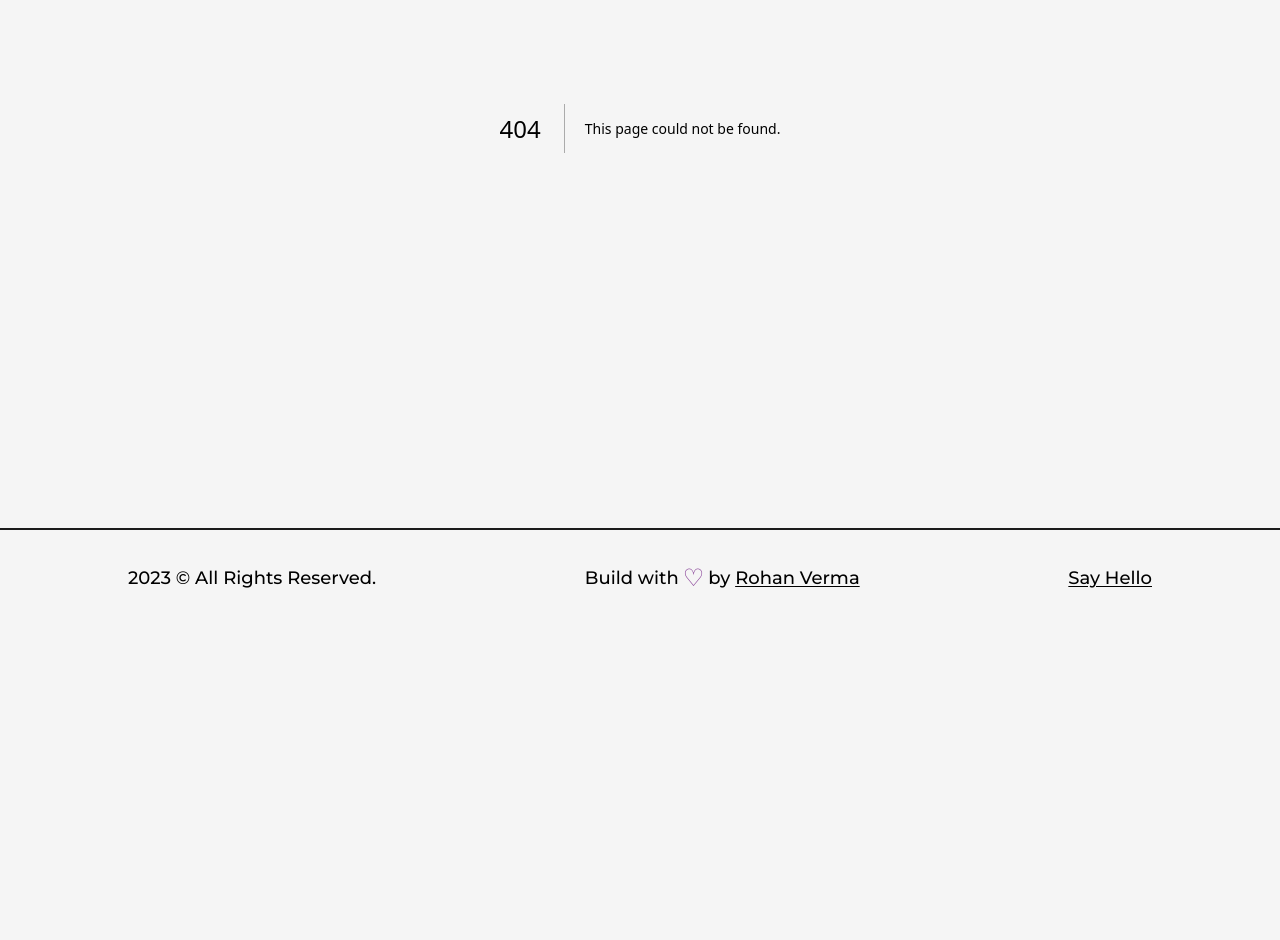
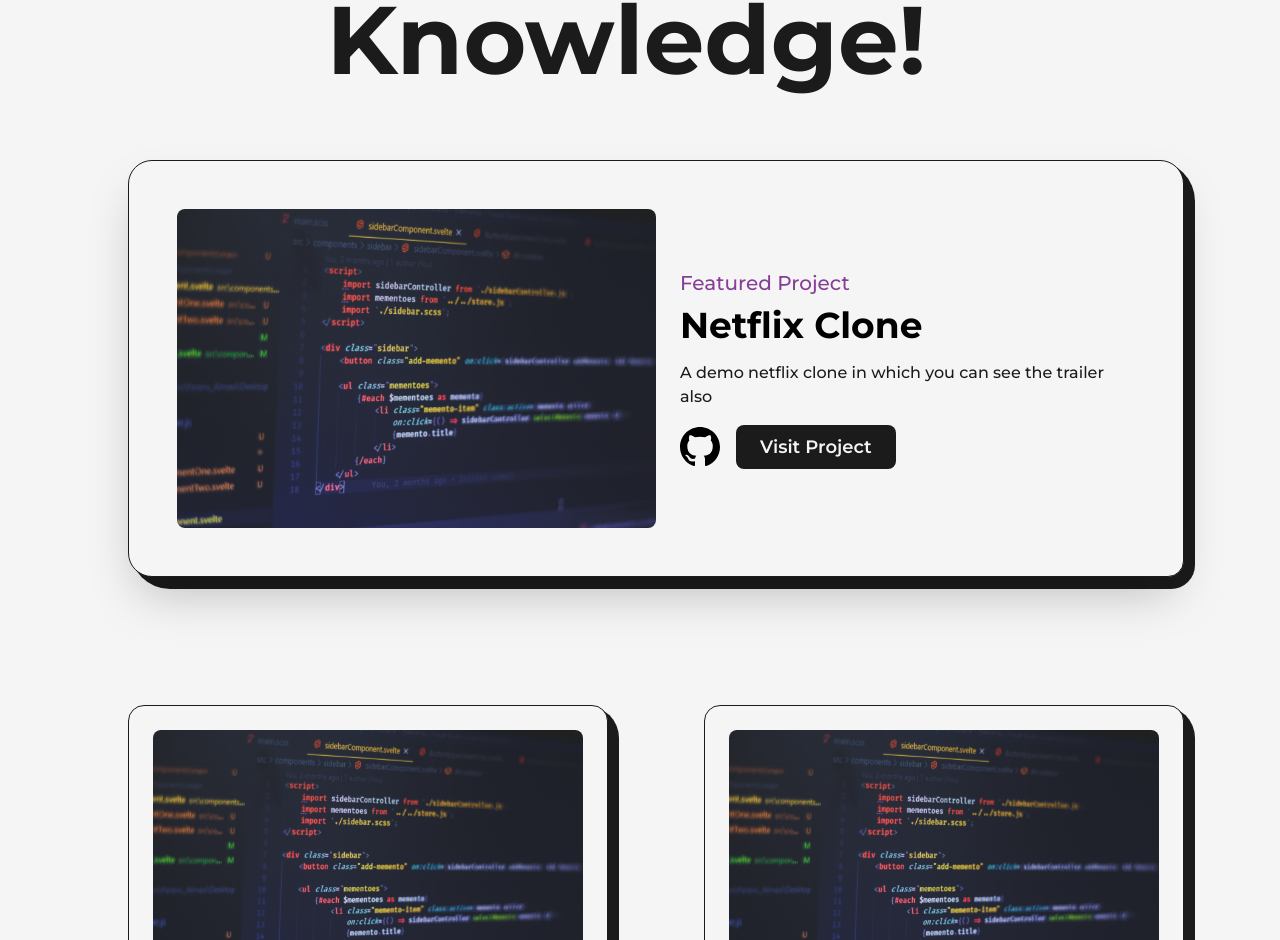
Before and after one commit to 01rohanv/my_portfolio, a Next.js app: page /project in a window 1280 px wide. Before the commit this address had no page. Shown: the part 360-1300 px from the top of the page. Before the commit the page ends 986 px from the top, so only its background shows below. Built offline with nearby package versions, Linux system fonts and the light colour scheme.

Commit message:
project omponent

```diff
--- a/app/components/Navbar.jsx
+++ b/app/components/Navbar.jsx
@@ -30,7 +30,7 @@
       <nav>
         <CustomLink href="/" title="Home" className="mr-4" />
         <CustomLink href="/about" title="About" className="mx-4" />
-        <CustomLink href="/projects" title="Projects" className="mx-4" />
+        <CustomLink href="/project" title="Projects" className="mx-4" />
         <CustomLink href="/articles" title="Articles" className="ml-4" />
       </nav>
 
--- /dev/null
+++ b/app/project/page.js
@@ -0,0 +1,171 @@
+import Head from "next/head";
+import React from "react";
+import Layout from "../components/Layout";
+import AnimatedText from "../components/AnimatedText";
+import Link from "next/link";
+import Image from "next/image";
+import { GitHubIcon } from "../components/Icons";
+import projectImg from "../../public/images/developing.jpg";
+
+const FeaturedProject = ({ type, title, img, summary, link, github }) => {
+  return (
+    <article className="w-full flex items-center justify-between rounded-br-2xl rounded-3xl border border-solid border-dark bg-light shadow-2xl p-12 relative">
+      <div className="absolute top-0 -right-3 -z-10 w-[101%] h-[103%] rounded-[2.5rem] bg-dark rounded-br-3xl" />
+      <Link
+        href={link}
+        target="_blank"
+        className="w-1/2 cursor-pointer overflow-hidden rounded-lg"
+      >
+        <Image src={img} alt={title} className="w-full h-auto" />
+      </Link>
+
+      <div className="w-1/2 flex flex-col items-start justify-between pl-6">
+        <span className="text-primary font-medium text-xl">{type}</span>
+        <Link
+          href={link}
+          target="_blank"
+          className="hover:underline underline-offset-2"
+        >
+          <h2 className="my-2 w-full text-left text-4xl font-bold">{title}</h2>
+        </Link>
+        <p className="my-2 font-medium text-dark">{summary}</p>
+        <div className="mt-2 flex items-center">
+          <Link href={github} target="_blank" className="w-10">
+            <GitHubIcon className="!w-10" />
+          </Link>
+          <Link
+            href={link}
+            target="_blank"
+            className="ml-4 rounded-lg bg-dark text-light p-2 px-6 text-lg font-semibold"
+          >
+            Visit Project
+          </Link>
+        </div>
+      </div>
+    </article>
+  );
+};
+
+const Project = ({ type, title, img, link, github }) => {
+  return (
+    <article className="w-full flex flex-col items-center justify-center rounded-2xl border border-solid border-dark bg-light p-6 relative">
+      <div className="absolute top-0 -right-3 -z-10 w-[101%] h-[103%] rounded-[2rem] bg-dark rounded-br-3xl" />
+      <Link
+        href={link}
+        target="_blank"
+        className="w-full cursor-pointer overflow-hidden rounded-lg"
+      >
+        <Image src={img} alt={title} className="w-full h-auto" />
+      </Link>
+
+      <div className="w-full flex flex-col items-start justify-between mt-4">
+        <span className="text-primary font-medium text-xl">{type}</span>
+        <Link
+          href={link}
+          target="_blank"
+          className="hover:underline underline-offset-2"
+        >
+          <h2 className="my-2 w-full text-left text-3xl font-bold">{title}</h2>
+        </Link>
+        <div className="w-full mt-2 flex items-center justify-between">
+          <Link
+            href={link}
+            target="_blank"
+            className="text-lg font-semibold underline"
+          >
+            Visit
+          </Link>
+          <Link href={github} target="_blank" className="w-8">
+            <GitHubIcon className="!w-8" />
+          </Link>
+        </div>
+      </div>
+    </article>
+  );
+};
+
+const page = () => {
+  return (
+    <>
+      <Head>
+        <title>Rohan | Projects Page</title>
+        <meta name="description" content="any description" />
+      </Head>
+      <main className="w-full mb-16 flex flex-col items-center justify-center">
+        <Layout className="pt-16">
+          <AnimatedText
+            text="Imagination Trumps Knowledge!"
+            className="mb-16"
+          />
+
+          <div className="grid grid-cols-12 gap-24 gap-y-32">
+            <div className="col-span-12">
+              <FeaturedProject
+                title="Netflix Clone"
+                summary="A demo netflix clone in which you can see the trailer also"
+                link="/"
+                github="/"
+                img={projectImg}
+                type="Featured Project"
+              />
+            </div>
+            <div className="col-span-6">
+              <Project
+                title="Netflix Clone"
+                summary="A demo netflix clone in which you can see the trailer also"
+                link="/"
+                github="/"
+                img={projectImg}
+                type="Featured Project"
+              />
+            </div>
+            <div className="col-span-6">
+              <Project
+                title="Netflix Clone"
+                summary="A demo netflix clone in which you can see the trailer also"
+                link="/"
+                github="/"
+                img={projectImg}
+                type="Featured Project"
+              />
+            </div>
+
+            <div className="col-span-12">
+              <FeaturedProject
+                title="Netflix Clone"
+                summary="A demo netflix clone in which you can see the trailer also"
+                link="/"
+                github="/"
+                img={projectImg}
+                type="Featured Project"
+              />
+            </div>
+            <div className="col-span-6">
+              <Project
+                title="Netflix Clone"
+                summary="A demo netflix clone in which you can see the trailer also"
+                link="/"
+                github="/"
+                img={projectImg}
+                type="Featured Project"
+              />
+            </div>
+            <div className="col-span-6">
+              {" "}
+              <Project
+                title="Netflix Clone"
+                summary="A demo netflix clone in which you can see the trailer also"
+                link="/"
+                github="/"
+                img={projectImg}
+                type="Featured Project"
+              />
+            </div>
+          </div>
+        </Layout>
+      </main>
+    </>
+  );
+};
+
+export default page;
```
